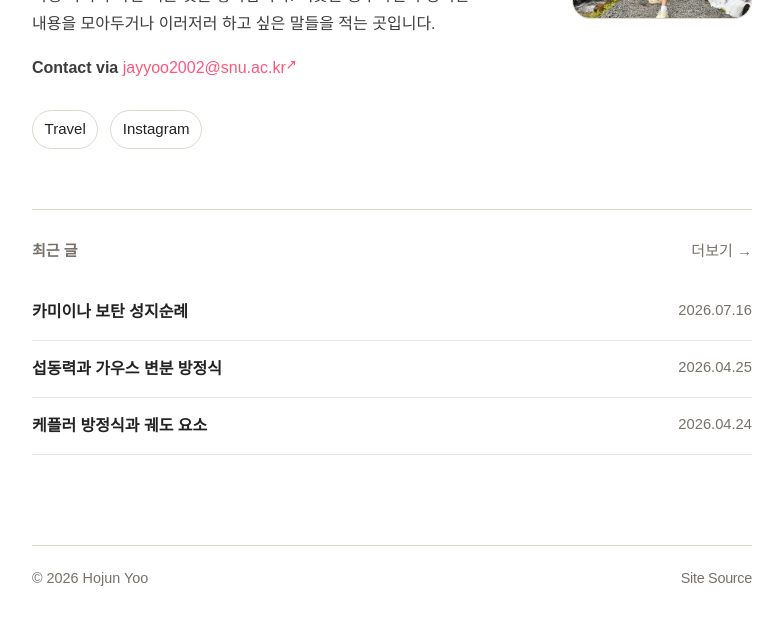
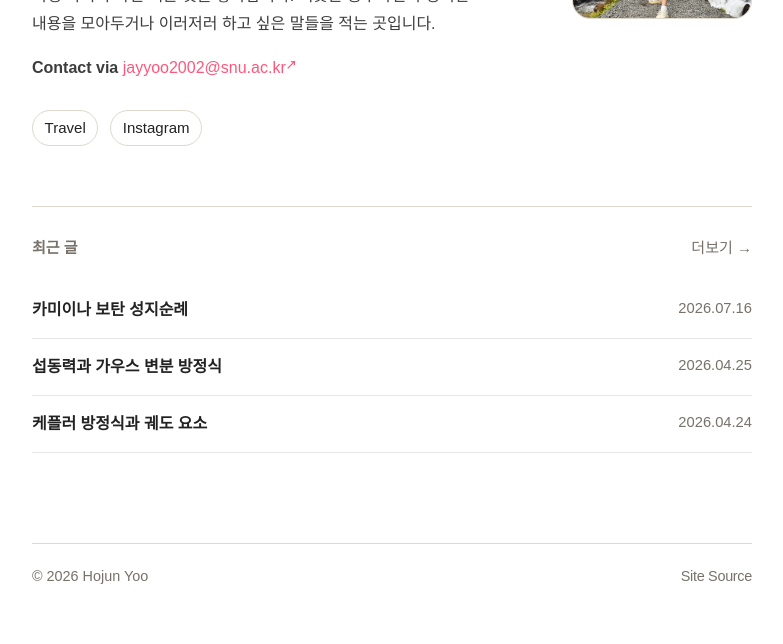
Before and after one commit to shami-momo/shami-momo.github.io, a Jekyll site: the page built from index.md, in a window 1280 px wide. Shown: the part 314-958 px from the top of the page, without its empty margins (248-1031 px from the left). Built offline with Jekyll 4.4.1, drawn with Linux system fonts in a browser that asks for light colours; some web fonts are replaced.

Commit message:
minor changes

```diff
--- a/_layouts/page.html
+++ b/_layouts/page.html
@@ -3,9 +3,6 @@ layout: default
 ---
 
 <article class="page">
-<p class="back">
-    <a href="{{ '/' | relative_url }}">← Home</a>
-</p>
 
 <header class="page-header {% if page.logo %}page-header-with-logo{% endif %}">
     <div>
--- a/assets/css/common.css
+++ b/assets/css/common.css
@@ -280,7 +280,7 @@ a:hover {
 }
 
 .links a {
-  padding: .32rem .72rem;
+  padding: .24rem .72rem;
   border: 1px solid var(--line);
   border-radius: 999px;
   background: var(--bg);
```
Also changed, not shown: _posts/2026-07-16-botan.md (+0 -3 lines).
